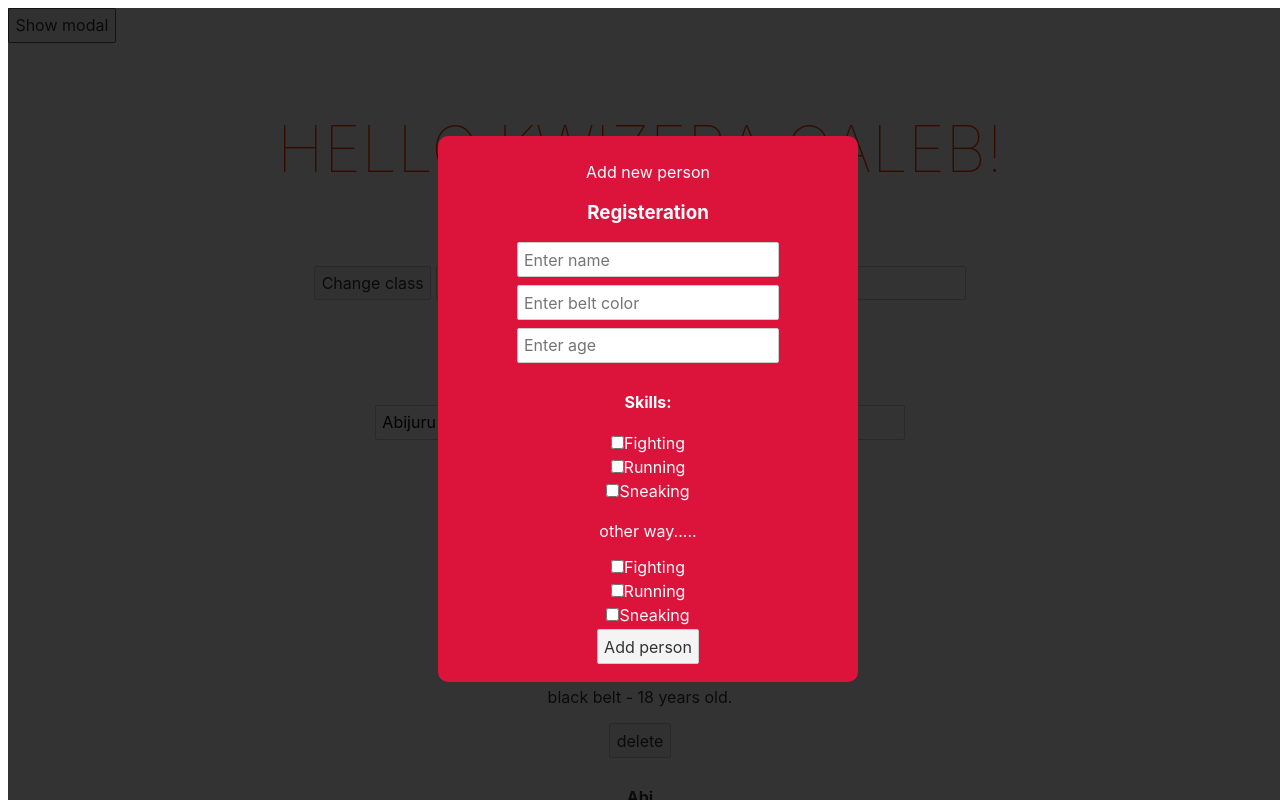
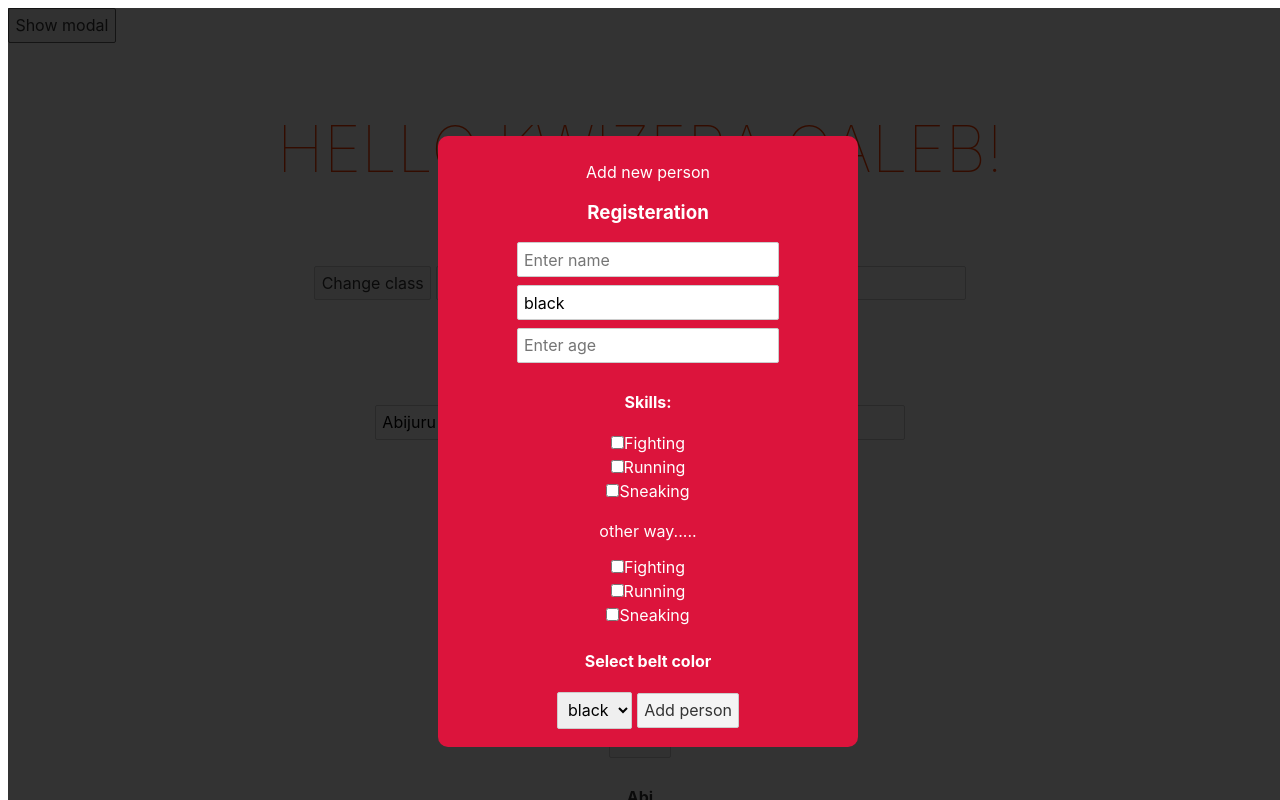
Before and after one commit to Abi-Seth/svelteapp, a Svelte app: page / in a window 1280 px wide. Both pictures are taken after a click on the button "Show modal". Shown: the top 800 px of the page. Built offline with nearby package versions, Linux system fonts and the light colour scheme.

Commit message:
New: done dealing with select

```diff
--- a/src/Form.svelte
+++ b/src/Form.svelte
@@ -26,7 +26,13 @@
     <input type="checkbox" bind:group={skills} value="fighting">Fighting <br>
     <input type="checkbox" bind:group={skills} value="running">Running <br>
     <input type="checkbox" bind:group={skills} value="sneaking">Sneaking <br>
-
+    <h4>Select belt color</h4>
+    <select bind:value={beltColor}>
+        <option value="black">black</option>
+        <option value="blue">blue</option>
+        <option value="red">red</option>
+        <option value="white">white</option>
+    </select>
     <button>Add person</button>
 </form>
 
```
